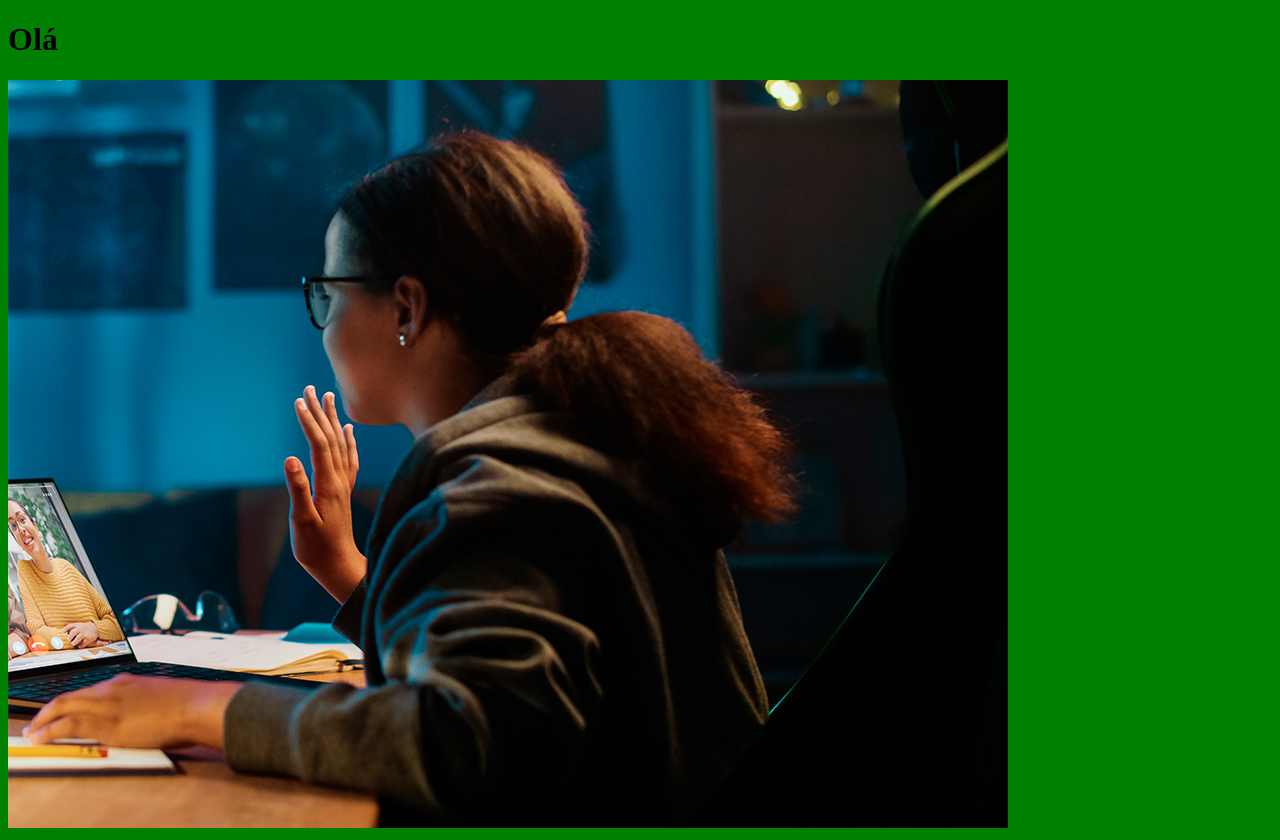
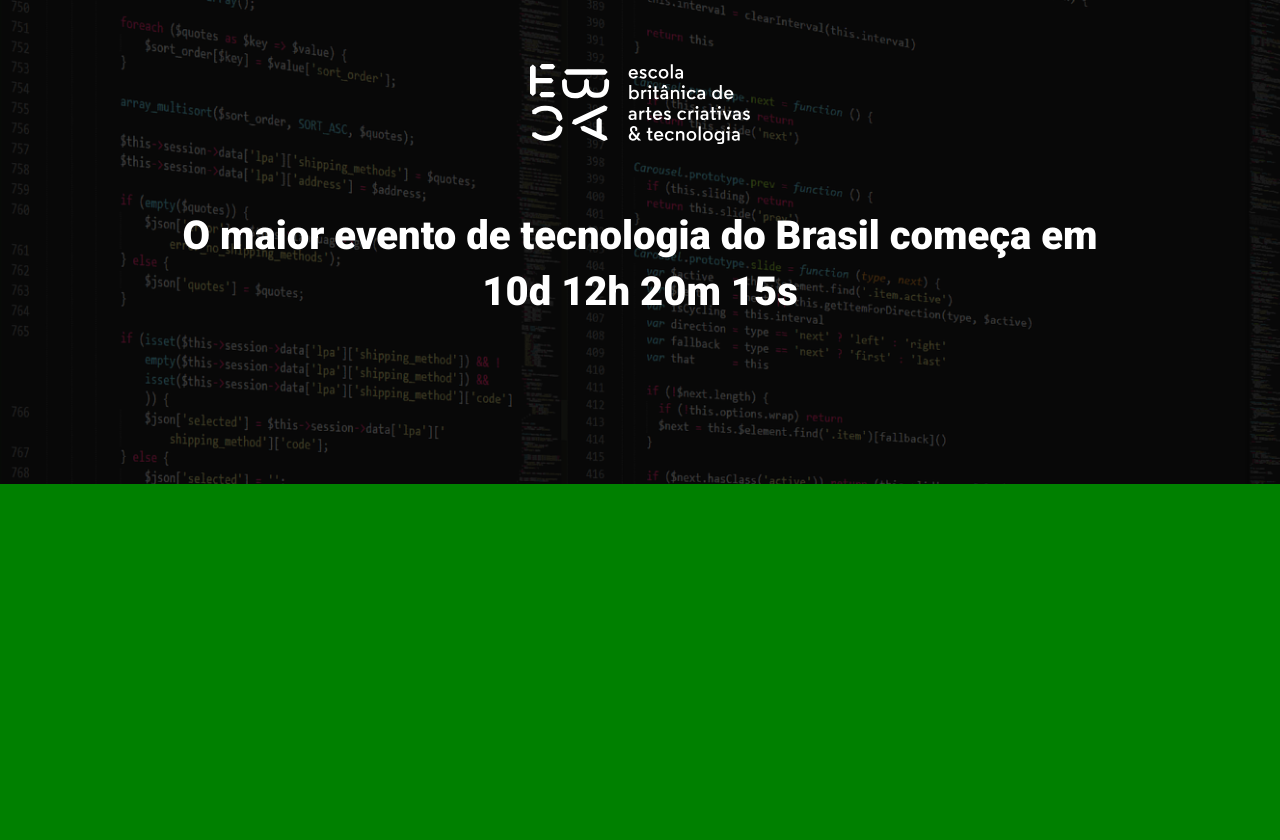
Before and after one commit to diegocavalcanti-dev/ebac_tech_talks, a website built with Parcel: page src/index.html in a window 1280 px wide. After the commit the page ends 800 px from the top, so only its background shows below. Built offline with nearby package versions, Linux system fonts and the light colour scheme.

Commit message:
criando o hero

```diff
--- a/src/index.html
+++ b/src/index.html
@@ -4,12 +4,22 @@
     <meta charset="UTF-8">
     <meta http-equiv="X-UA-Compatible" content="ie=edge">
     <meta name="viewport" content="width=device-width, initial-scale=1.0">
-    <title>Document</title>
+    <title>Ebac Tech Talks</title>
+
+    <link rel="preconnect" href="https://fonts.googleapis.com">
+    <link rel="preconnect" href="https://fonts.gstatic.com" crossorigin>
+    <link href="https://fonts.googleapis.com/css2?family=Roboto:wght@400;700;900&display=swap" rel="stylesheet">
     <link rel="stylesheet" href="styles/main.scss">
 </head>
 <body>
-    <h1>Olá</h1>
-    <img src="./images/backend.png" alt="">
+    <header class="hero">
+        <div class="container">
+            <img class="hero__logo" src="./images/ebac_logo.svg" alt="EBAC">
+        <p class="hero__text">
+            O maior evento de tecnologia do Brasil começa em 10d 12h 20m 15s
+        </p>
+        </div>
+    </header>
 
 
     <script src="scripts/main.js"></script>
--- /dev/null
+++ b/src/styles/_hero.scss
@@ -0,0 +1,53 @@
+.hero {
+        padding-top: 64px;
+        padding-bottom: 100px;
+        background-image: url(../images/fundo.png);
+        background-repeat: no-repeat;
+        background-size: cover;
+        position: relative;
+
+        .container {
+            position: relative;
+        }
+
+        &::before {
+            position: absolute;
+            top: 0;
+            left: 0;
+            width: 100%;
+            height: 100%;
+            background-color: #000;
+            content: '';
+            opacity: .7;
+        }
+
+        &__text {
+            margin-top: 64px;
+            margin-bottom: 64px;
+            font-family: Roboto;
+            font-size: 40px;
+            font-weight: 800;
+            line-height: 56px;
+            text-align: center;
+        }
+
+        &__logo {
+            display: block;
+            margin: 0 auto;
+            height: 80px;
+        }
+
+        @media (max-width: 640px) {
+            padding-top: 40px 0;
+
+            &__logo {
+                height: 40px;
+            }
+
+            &__text {
+                font-size: 22px;
+                line-height: 24px;
+                margin: 24px 0;
+            }
+        }
+}
--- a/src/styles/main.scss
+++ b/src/styles/main.scss
@@ -1,3 +1,27 @@
+@use 'hero';
+
+* {
+    margin: 0;
+    padding: 0;
+    box-sizing: border-box;
+    font-family: Roboto, sans-serif;
+    color: #fff;
+}
+
+.container {
+    max-width: 960px;
+    width: 100%;
+    margin: 0 auto;
+
+    @media (max-width: 640px) {
+        max-width: 80%;
+    }
+
+    @media (max-width: 1023px) {
+        max-width: 90%;
+    }
+}
+
 body {
     background-color: green;
 }
```
